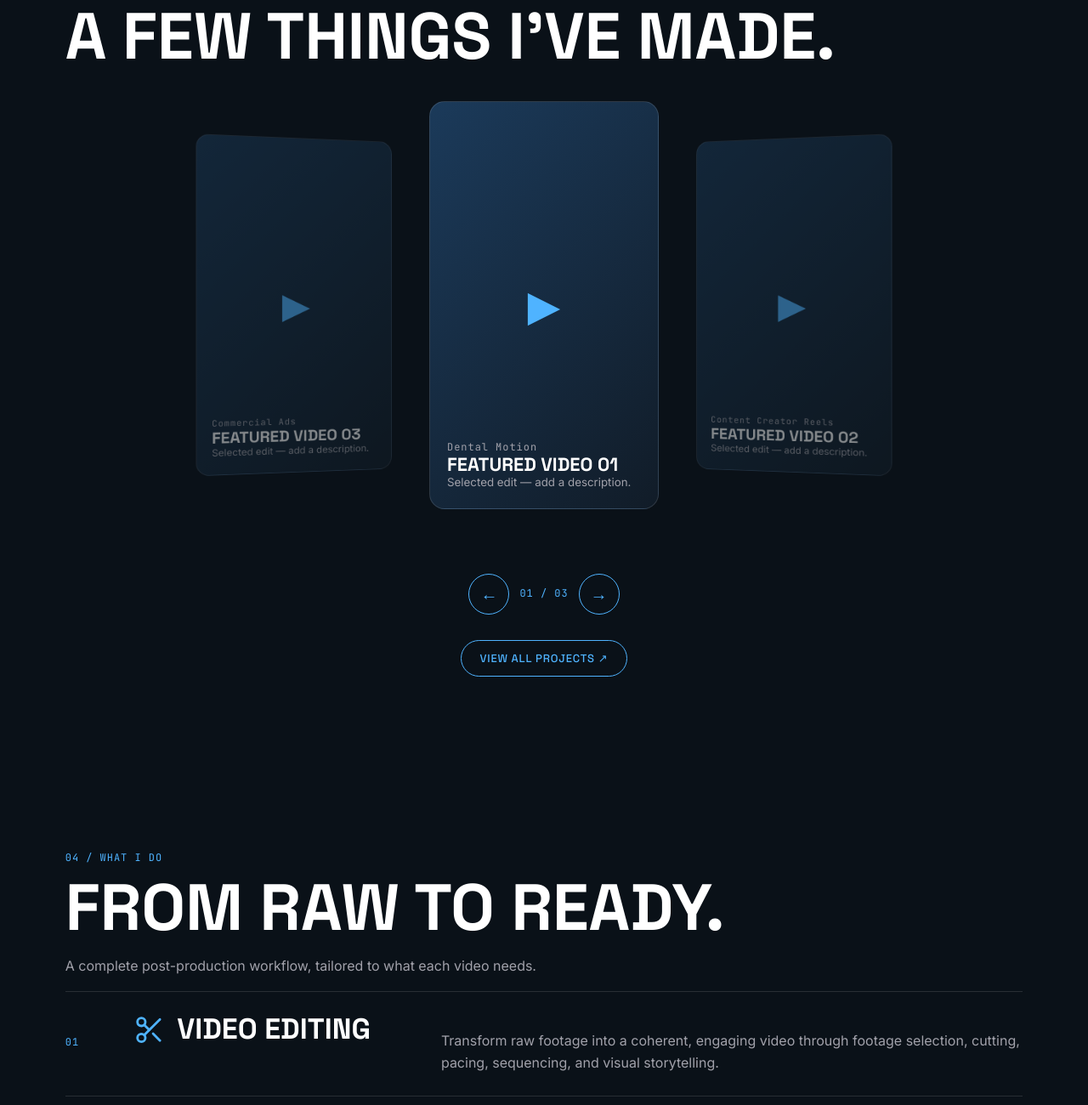
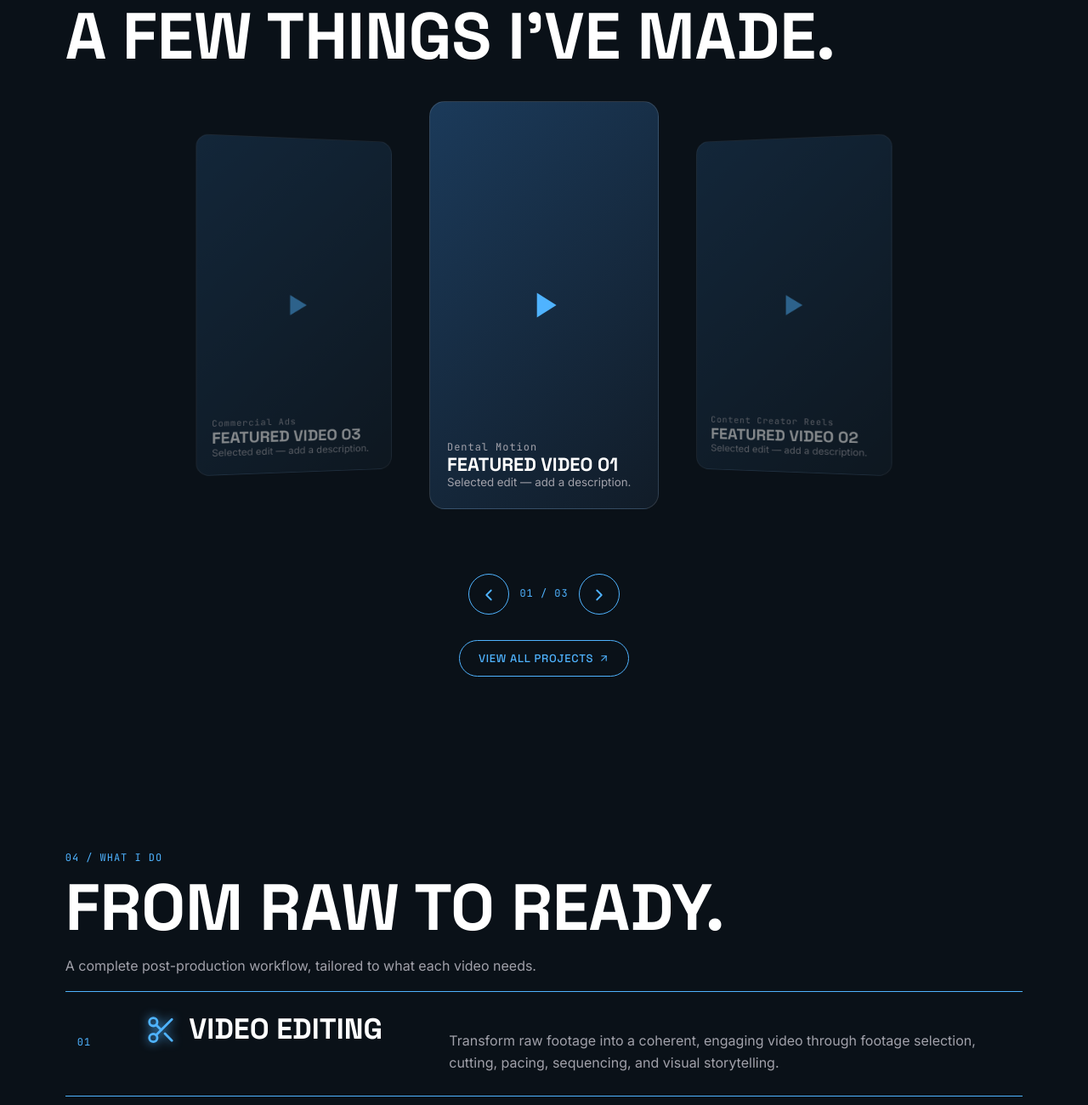
Before and after one commit to alaahani0/alaahani-works, a plain HTML site: page index.html in a window 1280 px wide. Shown: the part 1480-2780 px from the top of the page at 85% size. Drawn offline with Linux system fonts and the light colour scheme; files whose address does not match are found by name.

Commit message:
Add files via upload

```diff
--- a/index.html
+++ b/index.html
@@ -3,7 +3,7 @@
 <link href="https://fonts.googleapis.com/css2?family=Space+Grotesk:wght@500;700&family=Inter:wght@400;500&family=JetBrains+Mono&display=swap" rel="stylesheet">
 <style>
 :root{--bg:#0a1118;--s:#111c28;--a:#4FB3FF;--t:#fff;--m:#A1A1AA;--l:#ffffff1f;box-sizing:border-box;padding-top:env(safe-area-inset-top,0px);padding-bottom:env(safe-area-inset-bottom,0px)}
-html{scroll-behavior:smooth;scroll-padding-top:70px}*{box-sizing:border-box}
+html{scroll-behavior:smooth;scroll-padding-top:70px}html,body{overflow-x:hidden;max-width:100%;overscroll-behavior-x:none}main{overflow-x:clip}.ar{width:1em;height:1em;vertical-align:-.14em;margin-left:6px;stroke:currentColor;fill:none;stroke-width:2;stroke-linecap:round;stroke-linejoin:round}.ctl .ar{margin:0;width:22px;height:22px;vertical-align:middle}*{box-sizing:border-box}
 body{margin:0;background:var(--bg);color:var(--t);font:16px/1.6 Inter,system-ui,sans-serif;overflow-x:hidden}
 h1,h2,h3,.d{font-family:'Space Grotesk',system-ui,sans-serif;text-transform:uppercase;line-height:.95;margin:0}
 .mono{font-family:'JetBrains Mono',monospace;font-size:12px;letter-spacing:.08em;color:var(--a)}
@@ -24,7 +24,7 @@ h2.big{font-size:clamp(36px,6vw,84px);margin:12px 0 40px}
 .sw{display:block;max-width:760px;margin:auto;text-align:center}
 .tags span{display:inline-block;border:1px solid var(--l);padding:6px 14px;border-radius:99px;margin:4px 6px 0 0;font-size:13px}
 .car{position:relative;height:calc(min(270px,56vw)*16/9 + 20px);perspective:1200px;touch-action:pan-y;user-select:none}
-.c{position:absolute;left:50%;top:0;width:min(270px,56vw);aspect-ratio:9/16;margin-left:calc(min(270px,56vw)/-2);border-radius:18px;overflow:hidden;background:linear-gradient(135deg,#1b3a5a,#111c28);border:1px solid var(--l);transition:transform .6s cubic-bezier(.2,.8,.2,1),opacity .6s;cursor:pointer;display:flex;flex-direction:column;justify-content:flex-end;padding:20px}
+.c{position:absolute;left:50%;top:0;width:min(270px,56vw);aspect-ratio:9/16;margin-left:calc(min(270px,56vw)/-2);border-radius:18px;overflow:hidden;background:linear-gradient(135deg,#1b3a5a,#111c28);border:1px solid var(--l);transition:transform .45s cubic-bezier(.2,.8,.2,1),opacity .45s;will-change:transform,opacity;backface-visibility:hidden;touch-action:pan-y;cursor:pointer;display:flex;flex-direction:column;justify-content:flex-end;padding:20px}
 .c .pl{position:absolute;inset:0;display:grid;place-items:center;font-size:50px;color:var(--a)}
 .c h3{font-size:22px;position:relative}.c small{position:relative;color:var(--m)}
 .ctl{display:flex;gap:12px;justify-content:center;margin-top:56px;align-items:center}
@@ -36,22 +36,22 @@ h2.big{font-size:clamp(36px,6vw,84px);margin:12px 0 40px}
 .card:hover{transform:translateY(-4px);border-color:var(--a)}
 .card .th{aspect-ratio:9/14;background:linear-gradient(135deg,#1b3a5a,#111c28);display:grid;place-items:center;font-size:34px;color:var(--a)}.card div.b{padding:16px}.card h3{font-size:18px;margin:6px 0}.card p{color:var(--m);margin:0;font-size:14px}
 .sv{display:grid;grid-template-columns:60px 1fr 2fr;gap:20px;padding:26px 0;border-top:1px solid var(--l);align-items:baseline;transition:.3s}
-.sv:hover{padding-left:14px;border-color:var(--a)}.sv h3{font-size:clamp(20px,3vw,34px);display:flex;align-items:center;gap:14px}.sv h3 svg{width:1.1em;height:1.1em;flex:none;stroke:var(--a);fill:none;stroke-width:1.8;stroke-linecap:round;stroke-linejoin:round}.sv p{color:var(--m);margin:0}
+.sv:hover,.sv.act{padding-left:14px;border-color:var(--a)}.sv{opacity:0;transform:translateY(24px)}.sv.v{opacity:1;transform:none}.sv.act svg{filter:drop-shadow(0 0 6px var(--a))}.sv h3{font-size:clamp(20px,3vw,34px);display:flex;align-items:center;gap:14px}.sv h3 svg{width:1.1em;height:1.1em;flex:none;stroke:var(--a);fill:none;stroke-width:1.8;stroke-linecap:round;stroke-linejoin:round}.sv p{color:var(--m);margin:0}
 .wf{display:flex;flex-wrap:wrap;gap:10px;align-items:center;margin-top:50px}.wf b{border:1px solid var(--a);padding:10px 16px;border-radius:99px;font:500 13px 'Space Grotesk'}.wf i{color:var(--a)}
 .ct{display:flex;gap:14px;flex-wrap:wrap;margin-top:30px}
 footer{border-top:1px solid var(--l);display:flex;justify-content:space-between;flex-wrap:wrap;gap:16px;color:var(--m);font-size:14px;padding-top:40px;padding-bottom:40px}
 #md{position:fixed;inset:0;background:#000d;z-index:40;display:none;place-items:center;padding:4vw}#md.o{display:grid}
 #md .bx{width:min(400px,100%);background:var(--s);border-radius:16px;padding:16px;border:1px solid var(--l)}
 #md iframe{width:100%;aspect-ratio:9/16;max-height:74vh;border:0;border-radius:10px;background:#000}
-@media(max-width:820px){nav{flex-direction:column;gap:6px;padding:10px 4vw}.links{gap:16px;font-size:13px}nav>.btn{display:none}.hero{padding-top:130px;grid-template-columns:1fr 110px;gap:14px}.hero h1{font-size:46px}.sw{grid-template-columns:1fr}.sv{grid-template-columns:40px 1fr}.sv p{grid-column:1/-1}.ph{max-width:110px;align-self:start;margin-top:30px}}
-@media(prefers-reduced-motion:reduce){*{animation:none!important;transition:none!important}.in,.rv{opacity:1;transform:none}html{scroll-behavior:auto}}
+@media(max-width:820px){nav{flex-direction:column;gap:6px;padding:10px 4vw}.links{gap:16px;font-size:13px}nav>.btn{display:none}.hero{padding-top:130px;grid-template-columns:minmax(0,1fr) 110px;gap:14px}.hero h1{font-size:46px}.sw{grid-template-columns:1fr}.sv{grid-template-columns:36px minmax(0,1fr);gap:12px}.sv h3{font-size:20px;overflow-wrap:anywhere}.sv p{grid-column:1/-1}.ph{max-width:110px;align-self:start;margin-top:30px}}
+@media(prefers-reduced-motion:reduce){*{animation:none!important;transition:none!important}.in,.rv,.sv{opacity:1;transform:none}html{scroll-behavior:auto}}
 </style></head><body>
-<nav id="nav"><a href="#top" class="d" style="font-size:20px">Alaa Hani.</a><div class="links"><a href="#work">Work</a><a href="#about">About</a><a href="#services">Services</a><a href="#contact">Contact</a></div><a class="btn" href="#contact">LET'S TALK ↗</a><button id="mb" aria-label="Menu">☰</button></nav>
+<nav id="nav"><a href="#top" class="d" style="font-size:20px">Alaa Hani.</a><div class="links"><a href="#work">Work</a><a href="#about">About</a><a href="#services">Services</a><a href="#contact">Contact</a></div><a class="btn" href="#contact">LET'S TALK<svg class="ar" viewBox="0 0 24 24" aria-hidden="true"><path d="M7 7h10v10"/><path d="M7 17 17 7"/></svg></a><button id="mb" aria-label="Menu">☰</button></nav>
 <main id="top"><section class="hero">
 <div><p class="mono in">VIDEO EDITING / MOTION DESIGN</p><h1 class="in" style="animation-delay:.1s;text-transform:none">Alaa<br>Hani</h1><h2 class="in" style="animation-delay:.2s">Video Editor &amp; Motion Designer</h2>
 <p class="in d" style="animation-delay:.3s;font-size:22px;color:#fff;line-height:1.1;margin-bottom:14px">I turn raw footage into visual stories.</p>
 <p class="in" style="animation-delay:.4s">From raw footage to polished, publish-ready content — editing, color, sound, and motion, crafted with purpose.</p>
-<div class="in ct" style="animation-delay:.5s"><a class="btn f" href="#work">EXPLORE MY WORK ↘</a><a class="btn" href="#contact">LET'S TALK ↗</a></div></div>
+<div class="in ct" style="animation-delay:.5s"><a class="btn f" href="#work">EXPLORE MY WORK<svg class="ar" viewBox="0 0 24 24" aria-hidden="true"><path d="M7 7l10 10"/><path d="M17 7v10H7"/></svg></a><a class="btn" href="#contact">LET'S TALK<svg class="ar" viewBox="0 0 24 24" aria-hidden="true"><path d="M7 7h10v10"/><path d="M7 17 17 7"/></svg></a></div></div>
 <div class="ph in" style="animation-delay:.3s"><img src="assets/portrait.jpg" alt="Portrait of Alaa Hani"></div></section>
 
 <section id="about" class="rv"><p class="mono">01 / ABOUT</p><h2 class="big">BEHIND THE EDIT.</h2>
@@ -62,8 +62,8 @@ footer{border-top:1px solid var(--l);display:flex;justify-content:space-between;
 
 <section id="work" class="rv"><p class="mono">02 / SELECTED WORK</p><h2 class="big">A FEW THINGS I'VE MADE.</h2>
 <div class="car" id="car" tabindex="0" aria-label="Featured projects carousel"></div>
-<div class="ctl"><button id="pv" aria-label="Previous project">←</button><span class="mono" id="ci"></span><button id="nx" aria-label="Next project">→</button></div>
-<div style="text-align:center;margin-top:30px"><a class="btn" href="#archive" id="va">VIEW ALL PROJECTS ↗</a></div></section>
+<div class="ctl"><button id="pv" aria-label="Previous project"><svg class="ar" viewBox="0 0 24 24" aria-hidden="true"><path d="m15 18-6-6 6-6"/></svg></button><span class="mono" id="ci"></span><button id="nx" aria-label="Next project"><svg class="ar" viewBox="0 0 24 24" aria-hidden="true"><path d="m9 18 6-6-6-6"/></svg></button></div>
+<div style="text-align:center;margin-top:30px"><a class="btn" href="#archive" id="va">VIEW ALL PROJECTS<svg class="ar" viewBox="0 0 24 24" aria-hidden="true"><path d="M7 7h10v10"/><path d="M7 17 17 7"/></svg></a></div></section>
 
 <section id="archive" class="rv" hidden style="display:none"><p class="mono">03 / THE ARCHIVE</p><h2 class="big">WORK, IN DIFFERENT FORMS.</h2>
 <div class="tabs" id="tabs"></div><div class="grid" id="grid"></div></section>
@@ -75,7 +75,7 @@ footer{border-top:1px solid var(--l);display:flex;justify-content:space-between;
 <section id="contact" class="rv"><p class="mono">05 / LET'S CONNECT</p><h2 class="big">HAVE A PROJECT IN MIND?</h2><p>Let's turn your next idea into something worth watching.</p>
 <div class="ct"><a class="btn f" href="https://wa.me/201068002719" target="_blank" rel="noopener">WhatsApp</a><a class="btn" href="mailto:alaa.edits1@gmail.com">Email Me</a><a class="btn" href="https://instagram.com/alaa.motion" target="_blank" rel="noopener">Instagram</a></div></section></main>
 <footer><div><b class="d" style="color:#fff">Alaa Hani.</b><br>Video Editor &amp; Motion Designer</div><div><a href="#work">Work</a> · <a href="#about">About</a> · <a href="#services">Services</a> · <a href="#contact">Contact</a><br><a href="https://instagram.com/alaa.motion" target="_blank" rel="noopener">Instagram</a> · <a href="mailto:alaa.edits1@gmail.com">Email</a></div><div>© <span id="yr"></span> Alaa Hani</div></footer>
-<div id="md" role="dialog" aria-modal="true"><div class="bx"><iframe id="fr" allow="autoplay;fullscreen" allowfullscreen title="Video player"></iframe><p style="display:flex;justify-content:space-between;margin:10px 0 0"><a id="ext" class="mono" target="_blank" rel="noopener">OPEN IN DRIVE ↗</a><button class="btn" id="cl">CLOSE ✕</button></p></div></div>
+<div id="md" role="dialog" aria-modal="true"><div class="bx"><iframe id="fr" allow="autoplay;fullscreen" allowfullscreen title="Video player"></iframe><p style="display:flex;justify-content:space-between;margin:10px 0 0"><a id="ext" class="mono" target="_blank" rel="noopener">OPEN IN DRIVE<svg class="ar" viewBox="0 0 24 24" aria-hidden="true"><path d="M7 7h10v10"/><path d="M7 17 17 7"/></svg></a><button class="btn" id="cl">CLOSE ✕</button></p></div></div>
 <script>
 const D=id=>"https://drive.google.com/file/d/"+id+"/preview";
 // === EDIT PROJECTS HERE (id = Google Drive file id) ===
@@ -93,6 +93,7 @@ const P=[
 const CAT={all:"All",dental:"Dental Motion",reels:"Content Creator Reels",ads:"Commercial Ads"};
 const S=[["Video Editing","Transform raw footage into a coherent, engaging video through footage selection, cutting, pacing, sequencing, and visual storytelling."],["Color Grading","Refine colors, contrast, lighting, and consistency to establish the right visual mood and look."],["Sound Design","Enhance the experience through sound effects, audio transitions, music integration, and balanced audio levels."],["Captions & Text Animation","Create clear captions, animated typography, titles, and text treatments suited to the content and platform."],["Motion Graphics & 3D","Create animated graphic elements, motion design, and 3D scenes when the project calls for them, including dental motion and advertising visuals."],["Final Delivery","Prepare the finished video in the appropriate resolution, aspect ratio, and export format for the intended platform and publishing requirements."]];
 const $=s=>document.querySelector(s);
+const PL='<svg viewBox="0 0 24 24" width="1em" height="1em" fill="currentColor" aria-hidden="true"><path d="M8 5v14l11-7z"/></svg>';
 $("#yr").textContent=new Date().getFullYear();
 const IC=['<circle cx="6" cy="6" r="3"/><path d="M8.12 8.12 12 12"/><path d="M20 4 8.12 15.88"/><circle cx="6" cy="18" r="3"/><path d="M14.8 14.8 20 20"/>','<circle cx="13.5" cy="6.5" r=".5"/><circle cx="17.5" cy="10.5" r=".5"/><circle cx="8.5" cy="7.5" r=".5"/><circle cx="6.5" cy="12.5" r=".5"/><path d="M12 2C6.5 2 2 6.5 2 12s4.5 10 10 10c.93 0 1.65-.75 1.65-1.69 0-.44-.18-.83-.44-1.12-.29-.29-.44-.65-.44-1.13a1.64 1.64 0 0 1 1.67-1.67h2c3.05 0 5.55-2.5 5.55-5.55C21.97 6.01 17.46 2 12 2z"/>','<path d="M11 4.7a.7.7 0 0 0-1.2-.5L6.4 7.6a1.4 1.4 0 0 1-1 .4H3a1 1 0 0 0-1 1v6a1 1 0 0 0 1 1h2.4a1.4 1.4 0 0 1 1 .4l3.4 3.4a.7.7 0 0 0 1.2-.5z"/><path d="M16 9a5 5 0 0 1 0 6"/><path d="M19.4 18.4a9 9 0 0 0 0-12.8"/>','<polyline points="4 7 4 4 20 4 20 7"/><line x1="9" x2="15" y1="20" y2="20"/><line x1="12" x2="12" y1="4" y2="20"/>','<path d="M21 8a2 2 0 0 0-1-1.73l-7-4a2 2 0 0 0-2 0l-7 4A2 2 0 0 0 3 8v8a2 2 0 0 0 1 1.73l7 4a2 2 0 0 0 2 0l7-4A2 2 0 0 0 21 16z"/><path d="m3.3 7 8.7 5 8.7-5"/><path d="M12 22V12"/>','<path d="M21 15v4a2 2 0 0 1-2 2H5a2 2 0 0 1-2-2v-4"/><polyline points="17 8 12 3 7 8"/><line x1="12" x2="12" y1="3" y2="15"/>'];
 $("#sv").innerHTML=S.map((s,i)=>`<div class="sv"><span class="mono">0${i+1}</span><h3><svg viewBox="0 0 24 24" aria-hidden="true">${IC[i]}</svg>${s[0].replace("&","&amp;")}</h3><p>${s[1]}</p></div>`).join("");
@@ -102,9 +103,9 @@ function closeV(){$("#fr").src="about:blank";$("#md").classList.remove("o")}
 $("#cl").onclick=closeV;$("#md").onclick=e=>{if(e.target.id=="md")closeV()};
 // carousel
 const F=P.slice(0,3);let cur=0;const car=$("#car");
-car.innerHTML=F.map((p,i)=>`<div class="c" role="button" tabindex="-1" aria-label="Play ${p.t}"><span class="pl">▶</span><small class="mono">${CAT[p.c]}</small><h3>${p.t}</h3><small>${p.d}</small></div>`).join("");
+car.innerHTML=F.map((p,i)=>`<div class="c" role="button" tabindex="-1" aria-label="Play ${p.t}"><span class="pl">${PL}</span><small class="mono">${CAT[p.c]}</small><h3>${p.t}</h3><small>${p.d}</small></div>`).join("");
 const cs=[...car.children];
-function lay(){const n=F.length;cs.forEach((c,i)=>{let o=((i-cur+n+1)%n)-1;const w=innerWidth<820?1:1.08;
+function lay(){const n=F.length;cs.forEach((c,i)=>{let o=((i-cur+n+1)%n)-1;const w=innerWidth<820?.78:1.08;
 c.style.transform=o==0?"translateX(0) scale(1)":`translateX(${o*w*100}%) scale(.82) rotateY(${-o*12}deg)`;
 c.style.opacity=o==0?1:.5;c.style.zIndex=o==0?3:1;c.setAttribute("aria-hidden",o!=0)});$("#ci").textContent=`0${cur+1} / 0${n}`}
 const go=d=>{cur=(cur+d+F.length)%F.length;lay()};
@@ -120,7 +121,7 @@ addEventListener("resize",lay);lay();
 // grid
 let cat="all";function draw(){$("#tabs").innerHTML=Object.keys(CAT).map(k=>`<button class="btn${k==cat?" on":""}" data-k="${k}">${CAT[k]}</button>`).join("");
 const L=P.filter(p=>cat=="all"||p.c==cat);
-$("#grid").innerHTML=L.length?L.map(p=>`<button class="card" data-f="${p.f}"><div class="th">▶</div><div class="b"><span class="mono">${CAT[p.c]}</span><h3>${p.t}</h3><p>${p.d}</p></div></button>`).join(""):"<p style='color:var(--m)'>Projects coming soon.</p>";
+$("#grid").innerHTML=L.length?L.map(p=>`<button class="card" data-f="${p.f}"><div class="th">${PL}</div><div class="b"><span class="mono">${CAT[p.c]}</span><h3>${p.t}</h3><p>${p.d}</p></div></button>`).join(""):"<p style='color:var(--m)'>Projects coming soon.</p>";
 document.querySelectorAll("#tabs button").forEach(b=>b.onclick=()=>{cat=b.dataset.k;draw()});
 document.querySelectorAll(".card").forEach(b=>b.onclick=()=>openV(P.find(p=>p.f==b.dataset.f)))}
 draw();
@@ -130,4 +131,8 @@ const nav=$("#nav");addEventListener("scroll",()=>nav.classList.toggle("s",scrol
 $("#mb").onclick=()=>nav.classList.toggle("m");document.querySelectorAll(".links a").forEach(a=>a.onclick=()=>nav.classList.remove("m"));
 addEventListener("keydown",e=>{if(e.key=="Escape")closeV()});
 const io=new IntersectionObserver(es=>es.forEach(e=>e.isIntersecting&&e.target.classList.add("v")),{threshold:.1});document.querySelectorAll(".rv").forEach(e=>io.observe(e));
+const sv=[...document.querySelectorAll(".sv")];
+const io2=new IntersectionObserver(es=>es.forEach(e=>e.isIntersecting&&e.target.classList.add("v")),{threshold:.15});
+const io3=new IntersectionObserver(es=>es.forEach(e=>e.target.classList.toggle("act",e.isIntersecting)),{rootMargin:"-42% 0px -42% 0px"});
+sv.forEach(e=>{io2.observe(e);io3.observe(e)});
 </script></body></html>
```
Also changed, not shown: portrait.jpg (added).
